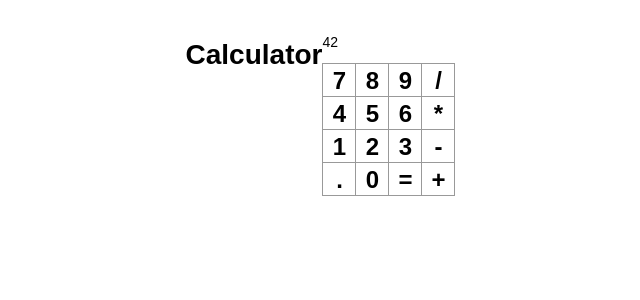
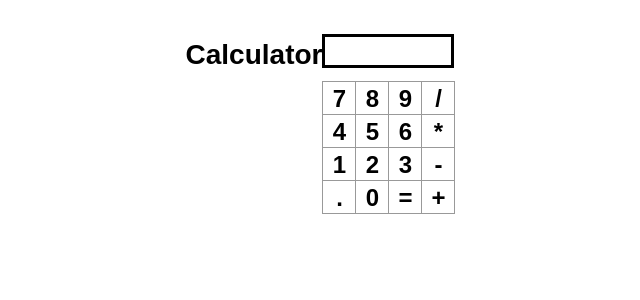
Before and after one commit to jcholewa/calculator-app, a React (Create React App) app: page / in a window 1280 px wide. Shown: the top 300 px of the page, without its empty margins (320-960 px from the left). Built offline with nearby package versions, Linux system fonts and the light colour scheme.

Commit message:
got buttons working

```diff
--- a/src/App.css
+++ b/src/App.css
@@ -14,7 +14,7 @@ body {
 } */
 
 h1 {
-  align-self: flex-start
+  align-self: flex-start;
 }
 
 button {
@@ -44,9 +44,16 @@ button {
   display: flex;
   flex-direction: row;
   margin-left: auto;
-  justify-content: center
+  justify-content: center;
 }
 
 /* .game-info {
   margin-left: 20px;
 } */
+
+p {
+  border: solid;
+  height: 1.5em;
+  padding-top: 0.5em;
+  padding-left: 0.5em;
+}
--- a/src/App.js
+++ b/src/App.js
@@ -1,11 +1,11 @@
-import React, { Component } from 'react';
-import './App.css';
-import Grid from './Components/Grid';
+import React, { Component } from "react";
+import "./App.css";
+import Grid from "./Components/Grid";
 
 class App extends Component {
   render() {
     return (
-      <div class="App">
+      <div className="App">
         <h1>Calculator</h1>
         <Grid />
       </div>
--- a/src/Components/Button.js
+++ b/src/Components/Button.js
@@ -1,12 +1,16 @@
-import React from 'react';
-import PT from 'prop-types';
+import React from "react";
+import PT from "prop-types";
 
-const Button = ({ value }) => {
-  return <button>{value}</button>
-}
+const Button = ({ value, getInput }) => {
+  return (
+    <button id={value} onClick={getInput}>
+      {value}
+    </button>
+  );
+};
 
 Button.propTypes = {
   value: PT.string.isRequired
-}
+};
 
-export default Button
+export default Button;
--- a/src/Components/Grid.js
+++ b/src/Components/Grid.js
@@ -1,45 +1,52 @@
-import React, { Component } from 'react';
-import Button from './Button';
-import Screen from './Screen';
+import React, { Component } from "react";
+import Button from "./Button";
+import Screen from "./Screen";
 
 class Grid extends Component {
+  state = {
+    inputValue: []
+  };
   renderButton(num) {
-    return <Button value={num} />
+    return <Button value={num} getInput={this.getInput} />;
   }
 
   render() {
     return (
-      <div class="grid">
-        <Screen />
-        <div class="calculator-row">
-          {this.renderButton('7')}
-          {this.renderButton('8')}
-          {this.renderButton('9')}
-          {this.renderButton('/')}
+      <div className="grid">
+        <Screen className="screen" inputValue={this.state.inputValue} />
+        <div className="calculator-row">
+          {this.renderButton("7")}
+          {this.renderButton("8")}
+          {this.renderButton("9")}
+          {this.renderButton("/")}
         </div>
-        <div class="calculator-row">
-          {this.renderButton('4')}
-          {this.renderButton('5')}
-          {this.renderButton('6')}
-          {this.renderButton('*')}
+        <div className="calculator-row">
+          {this.renderButton("4")}
+          {this.renderButton("5")}
+          {this.renderButton("6")}
+          {this.renderButton("*")}
         </div>
-        <div class="calculator-row">
-          {this.renderButton('1')}
-          {this.renderButton('2')}
-          {this.renderButton('3')}
-          {this.renderButton('-')}
+        <div className="calculator-row">
+          {this.renderButton("1")}
+          {this.renderButton("2")}
+          {this.renderButton("3")}
+          {this.renderButton("-")}
         </div>
-        <div class="calculator-row">
-          {this.renderButton('.')}
-          {this.renderButton('0')}
-          {this.renderButton('=')}
-          {this.renderButton('+')}
+        <div className="calculator-row">
+          {this.renderButton(".")}
+          {this.renderButton("0")}
+          {this.renderButton("=")}
+          {this.renderButton("+")}
         </div>
       </div>
-    )
+    );
   }
+  getInput = event => {
+    event.preventDefault();
+    const { inputValue } = this.state;
+    const newInput = [...inputValue, event.target.id];
+    this.setState({ inputValue: newInput });
+  };
 }
 
-
-
-export default Grid
+export default Grid;
--- a/src/Components/Screen.js
+++ b/src/Components/Screen.js
@@ -1,7 +1,7 @@
-import React from 'react';
+import React from "react";
 
-const Screen = () => {
-  return <p>42</p>
-}
+const Screen = ({ inputValue }) => {
+  return <p>{inputValue}</p>;
+};
 
-export default Screen
+export default Screen;
```
Also changed, not shown: 1 other file (tests, documents, lock files or other folders).
